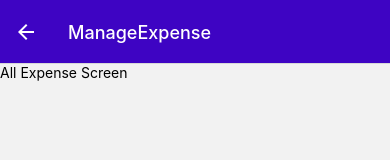
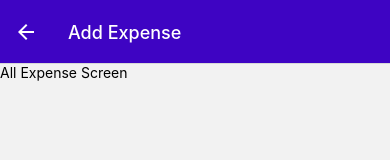
Before and after one commit to sh-tajdini/ReactNative-RNCourse2, a React Native app: screen /ManageExpense in a window 390 px wide. Shown: the top 160 px of the page. Built offline with nearby package versions, Linux system fonts and the light colour scheme.

Commit message:
supporting diffrent editing modes and using Route Parameter

```diff
--- a/components/ExpensesOutput/ExpenseItem.js
+++ b/components/ExpensesOutput/ExpenseItem.js
@@ -4,10 +4,12 @@
 import { getFormattedDate } from '../../util/date';
 
 
-function ExpenseItem({description,amount,date}){
+function ExpenseItem({id,description,amount,date}){
     const navigation = useNavigation();
     function expensePressHandler(){
-        navigation.navigate('ManageExpense',{description,amount,date});
+        navigation.navigate('ManageExpense',{
+            expenseId: id,
+        });
     }
     return (
     <Pressable onPress={expensePressHandler} style={({pressed})=> pressed && styles.pressed}>
--- a/screens/ManageExpense.js
+++ b/screens/ManageExpense.js
@@ -1,6 +1,17 @@
+import { useLayoutEffect } from "react";
 import { Text } from "react-native";
 
-function ManageExpense() {
+function ManageExpense({route,navigation}) {
+    const editedExpenseId = route.params?.expenseId;
+    const isEditing = !!editedExpenseId;
+
+    useLayoutEffect(() => {
+        navigation.setOptions({
+            title: isEditing ? 'Edit Expense' : 'Add Expense',
+        });
+
+    }, [navigation, isEditing]);
+
     return <Text>All Expense Screen</Text>;
     }
     export default ManageExpense;
```
